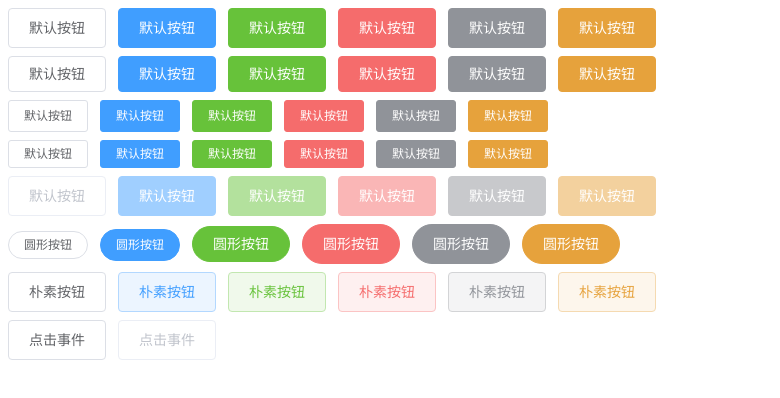
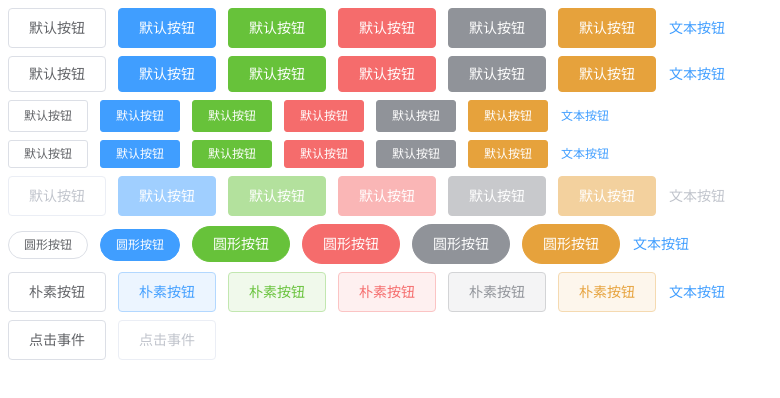
Before and after one commit to hanipig/suph-ui, a Vue app: page / in a window 1280 px wide. Shown: the top 398 px of the page, without its empty margins (0-780 px from the left). Built offline with nearby package versions, Linux system fonts and the light colour scheme.

Commit message:
button add 【文本按钮类型】

```diff
--- a/src/App.vue
+++ b/src/App.vue
@@ -8,6 +8,7 @@
       <suph-button type="danger">默认按钮</suph-button>
       <suph-button type="info">默认按钮</suph-button>
       <suph-button type="warning">默认按钮</suph-button>
+      <suph-button type="text">文本按钮</suph-button>
     </div>
     <div class="demo-tr">
       <!-- <suph-button size="medium"></suph-button> -->
@@ -17,6 +18,7 @@
       <suph-button type="danger" size="medium">默认按钮</suph-button>
       <suph-button type="info" size="medium">默认按钮</suph-button>
       <suph-button type="warning" size="medium">默认按钮</suph-button>
+      <suph-button type="text" size="medium">文本按钮</suph-button>
     </div>
     <div class="demo-tr">
       <!-- <suph-button size="small"></suph-button> -->
@@ -26,6 +28,7 @@
       <suph-button type="danger" size="small">默认按钮</suph-button>
       <suph-button type="info" size="small">默认按钮</suph-button>
       <suph-button type="warning" size="small">默认按钮</suph-button>
+      <suph-button type="text" size="small">文本按钮</suph-button>
     </div>
     <div class="demo-tr">
       <!-- <suph-button size="mini"></suph-button> -->
@@ -35,6 +38,7 @@
       <suph-button type="danger" size="mini">默认按钮</suph-button>
       <suph-button type="info" size="mini">默认按钮</suph-button>
       <suph-button type="warning" size="mini">默认按钮</suph-button>
+      <suph-button type="text" size="mini">文本按钮</suph-button>
     </div>
     <div class="demo-tr">
       <!-- <suph-button></suph-button> -->
@@ -44,6 +48,7 @@
       <suph-button type="danger" disabled>默认按钮</suph-button>
       <suph-button type="info" disabled>默认按钮</suph-button>
       <suph-button type="warning" disabled>默认按钮</suph-button>
+      <suph-button type="text" disabled>文本按钮</suph-button>
     </div>
     <div class="demo-tr">
       <!-- <suph-button size="small"></suph-button> -->
@@ -53,6 +58,7 @@
       <suph-button type="danger" round>圆形按钮</suph-button>
       <suph-button type="info" round>圆形按钮</suph-button>
       <suph-button type="warning" round>圆形按钮</suph-button>
+      <suph-button type="text" round>文本按钮</suph-button>
     </div>
     <div class="demo-tr">
       <suph-button plain>朴素按钮</suph-button>
@@ -61,6 +67,7 @@
       <suph-button type="danger" plain>朴素按钮</suph-button>
       <suph-button type="info" plain>朴素按钮</suph-button>
       <suph-button type="warning" plain>朴素按钮</suph-button>
+      <suph-button type="text" plain>文本按钮</suph-button>
     </div>
     <div class="demo-tr">
       <!-- <suph-button></suph-button> -->
--- a/src/components/Button.vue
+++ b/src/components/Button.vue
@@ -45,6 +45,7 @@ export default {
 @dangerHoverColor: #f78989;
 @infoColor: #909399;
 @infoHoverColor: #a6a9ad;
+@transparentColor: transparent;
 
 .suph-button {
   font-size: 14px;
@@ -220,7 +221,7 @@ export default {
   border-radius: 20px;
 }
 
-//朴素按钮
+// 朴素按钮
 .plain {
   &:hover,
   &:focus {
@@ -320,4 +321,25 @@ export default {
     outline: none;
   }
 }
+
+// 文字按钮
+.text-button,
+.plain.text-button {
+  color: @primaryColor;
+  background: #ffffff;
+  padding-left: 0 !important;
+  padding-right: 0 !important;
+  border-color: @transparentColor !important;
+  &:hover,
+  &:focus {
+    color: @primaryHoverColor;
+    background-color: @transparentColor !important;
+    border-color: @transparentColor !important;
+  }
+  &:active {
+    color: #3a8ee6;
+    background-color: @transparentColor !important;
+    border-color: @transparentColor !important;
+  }
+}
 </style>
```
